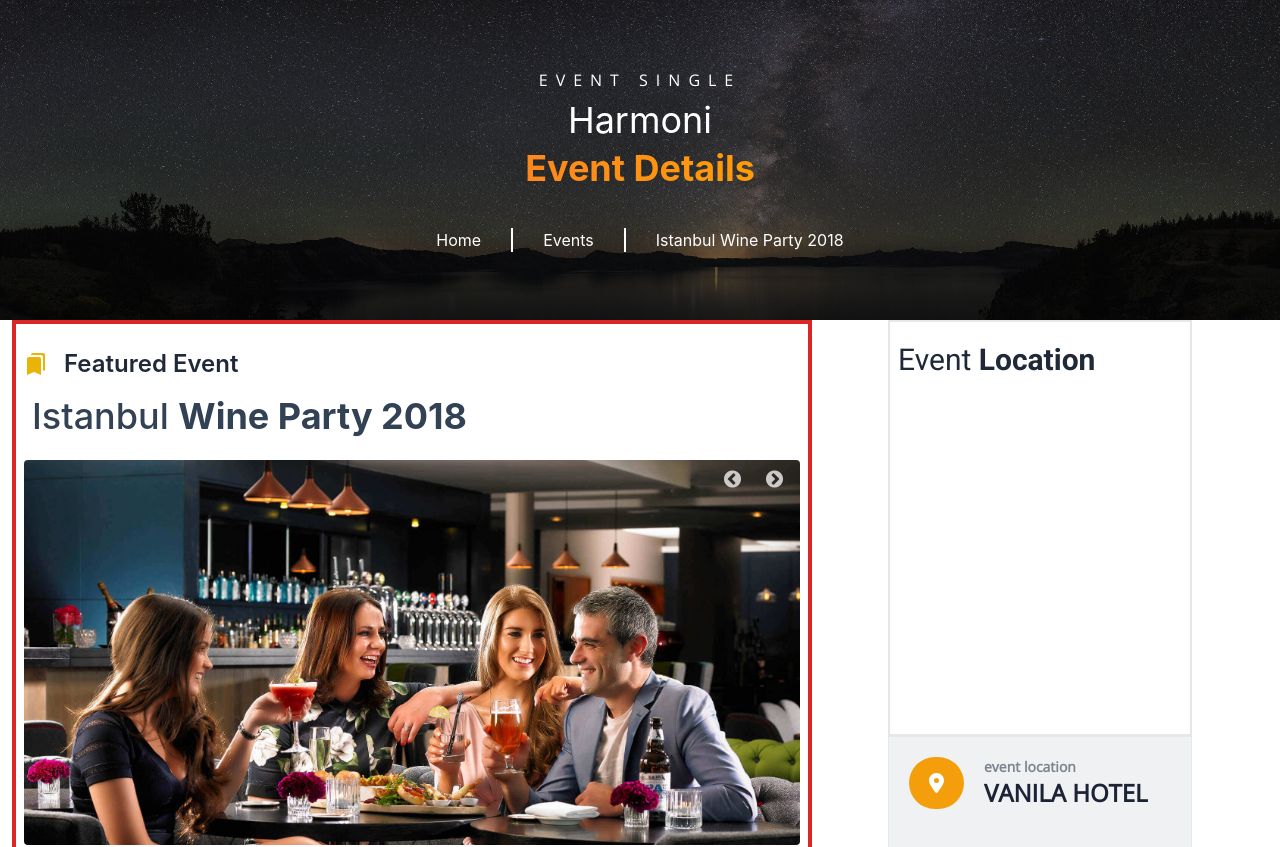
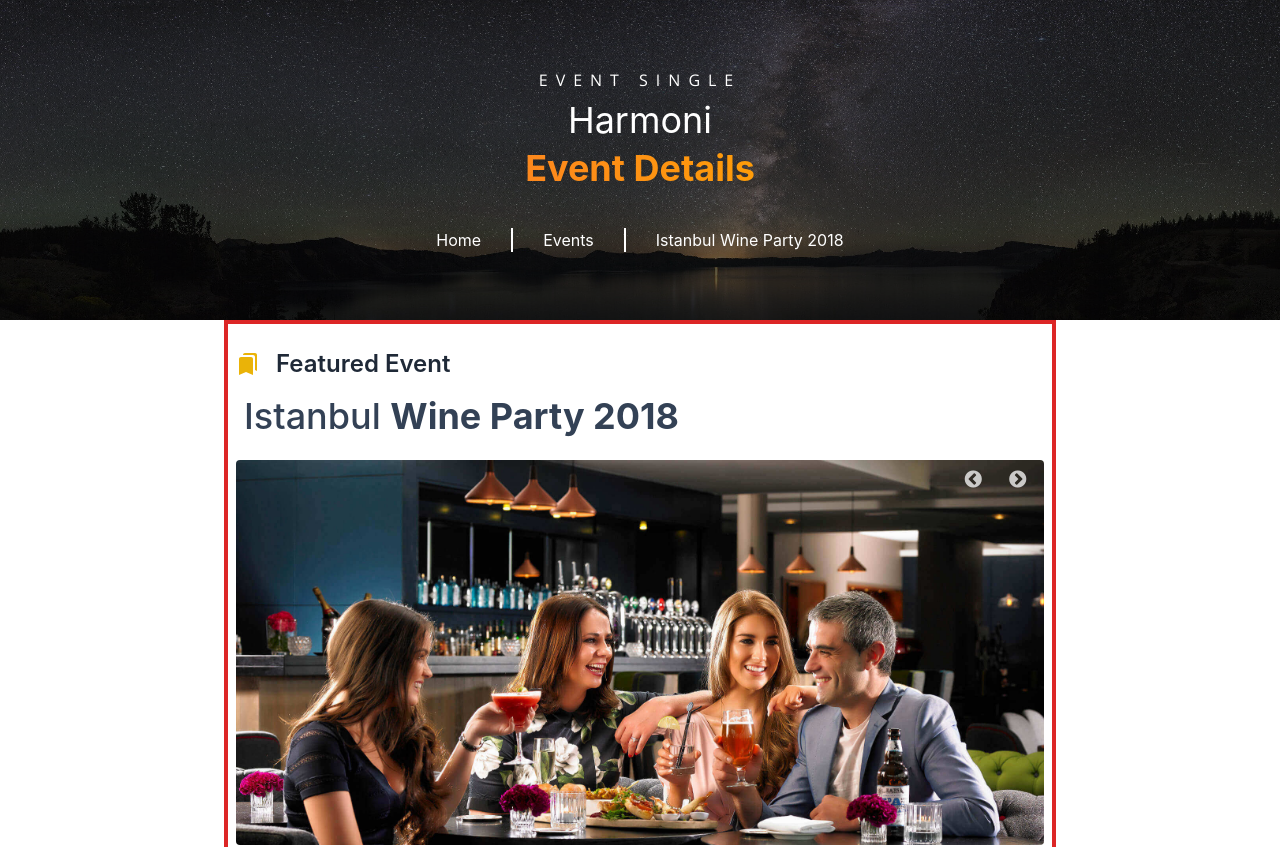
Before and after one commit to team-binarybrains/eventy-clientsite, a React (Create React App) app: page /event-details in a window 1280 px wide. Shown: the top 847 px of the page. Built offline with nearby package versions, Linux system fonts and the light colour scheme; a web font is replaced by a local one.

Commit message:
style updated in locationfaq.js file

```diff
--- a/src/Components/EventDetails/EventDetails.js
+++ b/src/Components/EventDetails/EventDetails.js
@@ -14,14 +14,14 @@ const EventDetails = () => {
                     <TopBanner></TopBanner>
                 </div>
 
-                <section className='px-3 flex flex-wrap justify-center'>
+                <section className='px-3 flex flex-wrap justify-center container mx-auto max-w-7xl lg:px-16'>
                     {/* 2nd row : 1st column (-----Rashid vai-------)*/}
-                    <div className='border-4 border-red-600 basis-[50%] grow min-w-[800px] min-h-[200px] shrink'>
+                    <div className='border-4 border-red-600 basis-[800px] shrink max-w-[52rem]'>
                         <FeaturedEvent></FeaturedEvent>
                     </div>
 
                     {/* 2nd row : 2nd column */}
-                    <div className='basis-[30%] grow min-w-[350px] min-h-[200px] shrink'>
+                    <div className='basis-[350px] grow shrink max-w-[59rem]'>
                         <LocationFaq></LocationFaq>
                     </div>
                 </section>
--- a/src/Components/EventDetails/LocationFaq.js
+++ b/src/Components/EventDetails/LocationFaq.js
@@ -9,7 +9,7 @@ import { HiLink } from 'react-icons/hi';
 
 const LocationFaq = () => {
     return (
-        <section className='flex flex-wrap justify-center items-center px-3'>
+        <section className='flex flex-wrap items-center px-3'>
 
             {/* event location map */}
             <div className={`py-5 px-2 border-2 h-[26rem] min-w-[12rem] w-full max-w-[19rem] grow`}>
```
